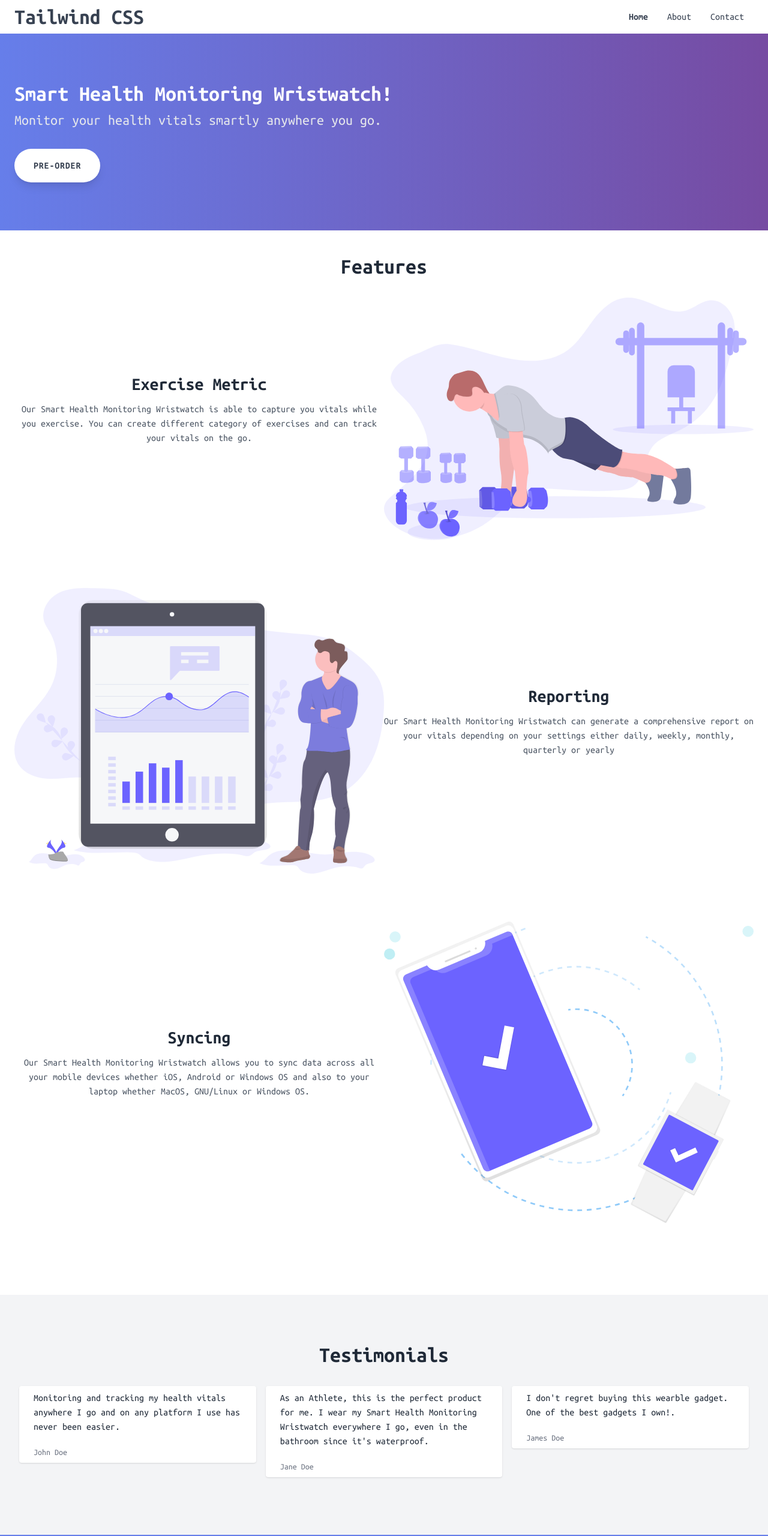
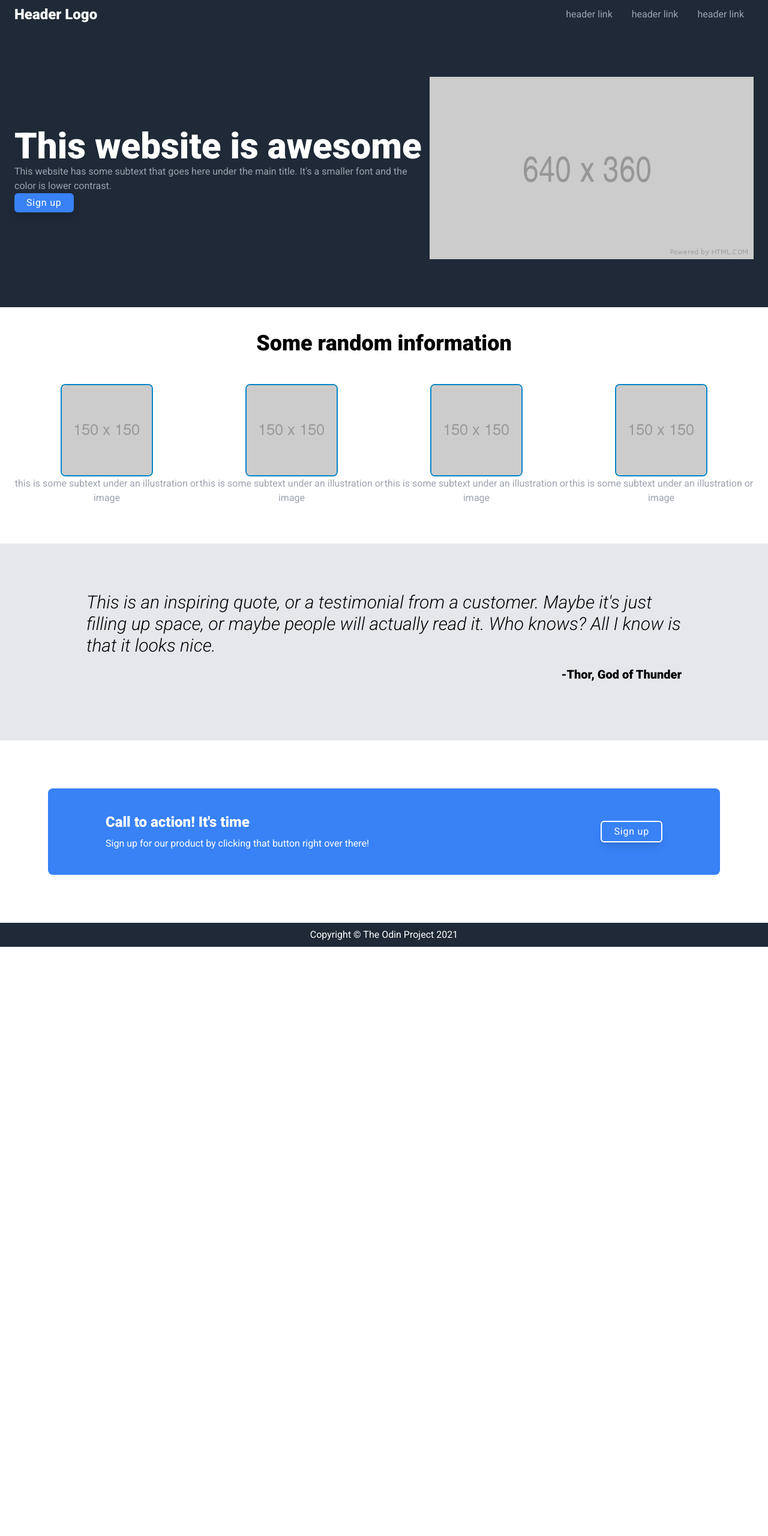
Before and after one commit to justEstif/project_landing_page, a website: page src/index.html in a window 1280 px wide. Shown: the top 2560 px of the page at 60% size. After the commit the page ends 1578 px from the top, so only its background shows below. Drawn offline with Linux system fonts and the light colour scheme.

Commit message:
done. looks uneven on very long screens

```diff
--- a/src/index.html
+++ b/src/index.html
@@ -6,7 +6,7 @@
     <meta name="viewport" content="width=device-width, initial-scale=1.0" />
     <!-- ? importing ubuntu mono -->
     <link
-      href="https://fonts.googleapis.com/css2?family=Ubuntu+Mono:wght@400;700&display=swap"
+      href="https://fonts.googleapis.com/css2?family=Roboto:ital,wght@0,400;0,900;1,300&display=swap"
       rel="stylesheet" />
     <link rel="stylesheet" href="../dist/main.css" />
     <title>Landing Page</title>
@@ -14,253 +14,146 @@
 
   <!-- ? setting the font, font color and bg-color -->
   <body
-    class="bg-white text-gray-700"
-    style="font-family: 'ubuntu mono', sans-serif">
-    <!-- ? nav bar -->
+    class="flex min-h-screen flex-col bg-white"
+    style="font-family: 'Roboto', sans-serif">
+    <div class="grow">
+      <section style="background-color: #1f2937">
         <nav>
           <div
-        class="container mx-auto flex items-center justify-between px-6 py-2">
-        <a href="#" class="text-2xl font-bold lg:text-4xl">Tailwind CSS</a>
-        <div class="block lg:hidden">
-          <button
-            class="apperance-none flex items-center rounded border border-gray-600 px-3 py-2 text-gray-500 hover:border-teal-500 hover:text-gray-800 focus:outline-none">
-            <svg
-              class="h-3 w-3 fill-current"
-              viewBox="0 0 20 20"
-              xmlns="http://www.w3.org/2000/svg">
-              <title>Menu</title>
-              <path d="M0 3h20v2H0V3zm0 6h20v2H0V9zm0 6h20v2H0v-2z" />
-            </svg>
-          </button>
-        </div>
-        <div class="hidden lg:block">
+            class="container mx-auto flex items-center justify-between p-2 px-6">
+            <a href="#" class="text-2xl font-bold text-white">Header Logo</a>
+            <div>
               <ul class="inline-flex">
-            <li><a href="/" class="px-4 font-bold">Home</a></li>
-            <li><a href="#" class="px-4 hover:text-gray-800">About</a></li>
-            <li><a href="#" class="px-4 hover:text-gray-800">Contact</a></li>
+                <li>
+                  <a href="#" class="px-4 text-gray-400 hover:text-white"
+                    >header link</a
+                  >
+                </li>
+                <li>
+                  <a href="#" class="px-4 text-gray-400 hover:text-white"
+                    >header link</a
+                  >
+                </li>
+                <li>
+                  <a href="#" class="px-4 text-gray-400 hover:text-white"
+                    >header link</a
+                  >
+                </li>
               </ul>
             </div>
           </div>
         </nav>
 
-    <!-- ? hero section -->
         <div
-      class="py-20"
-      style="background: linear-gradient(90deg, #667eea 0%, #764ba2 100%)">
-      <div class="container mx-auto px-6">
-        <h2 class="mb-2 text-4xl font-bold text-white">
-          Smart Health Monitoring Wristwatch!
+          class="container mx-auto flex items-center justify-between px-6 py-20">
+          <div class="">
+            <h2 class="mt-2 text-6xl font-bold text-white">
+              This website is awesome
             </h2>
-        <h3 class="mb-8 text-2xl text-gray-200">
-          Monitor your health vitals smartly anywhere you go.
-        </h3>
+            <div class="text-gray-400">
+              This website has some subtext that goes here under the main title.
+              It's a smaller font and the color is lower contrast.
+            </div>
             <button
-          class="rounded-full bg-white py-4 px-8 font-bold uppercase tracking-wider shadow-lg">
-          Pre-Order
+              style="background-color: #3882f6"
+              class="rounded-md py-1 px-5 tracking-wider text-white shadow-lg">
+              Sign up
             </button>
           </div>
-    </div>
-
-    <!-- ? features section  -->
-    <section class="container mx-auto p-10 px-6">
-      <h2 class="mb-8 text-center text-4xl font-bold text-gray-800">
-        Features
-      </h2>
-      <div class="mb-20 flex flex-wrap items-center">
-        <div class="w-full text-center md:w-1/2">
-          <h4 class="mb-3 text-3xl font-bold text-gray-800">Exercise Metric</h4>
-          <p class="mb-8 text-gray-600">
-            Our Smart Health Monitoring Wristwatch is able to capture you vitals
-            while you exercise. You can create different category of exercises
-            and can track your vitals on the go.
-          </p>
-        </div>
-        <div class="w-full md:w-1/2">
-          <img src="assets/health.svg" alt="monitoring" />
-        </div>
-      </div>
-      <div class="mb-20 flex flex-wrap items-center">
-        <div class="w-full md:w-1/2">
-          <img src="assets/report.svg" alt="Reporting" />
-        </div>
-        <div class="w-full text-center md:w-1/2">
-          <h4 class="mb-3 text-3xl font-bold text-gray-800">Reporting</h4>
-          <p class="mb-8 text-gray-600">
-            Our Smart Health Monitoring Wristwatch can generate a comprehensive
-            report on your vitals depending on your settings either daily,
-            weekly, monthly, quarterly or yearly
-          </p>
-        </div>
-      </div>
-      <div class="mb-20 flex flex-wrap items-center">
-        <div class="w-full text-center md:w-1/2">
-          <h4 class="mb-3 text-3xl font-bold text-gray-800">Syncing</h4>
-          <p class="mb-8 text-gray-600">
-            Our Smart Health Monitoring Wristwatch allows you to sync data
-            across all your mobile devices whether iOS, Android or Windows OS
-            and also to your laptop whether MacOS, GNU/Linux or Windows OS.
-          </p>
-        </div>
-        <div class="w-full md:w-1/2">
-          <img src="assets/sync.svg" alt="syncing" />
+          <div>
+            <img src="assets/lg-img.png" alt="placeholder" />
           </div>
         </div>
       </section>
 
-    <!-- ? testimonials section -->
-    <section class="bg-gray-100">
-      <div class="container mx-auto px-6 py-20">
-        <h2 class="mb-8 text-center text-4xl font-bold text-gray-800">
-          Testimonials
+      <section style="background-color: #fff" class="mb-16">
+        <h2 class="mb-2 py-10 text-center text-4xl font-bold">
+          Some random information
         </h2>
-        <div class="flex flex-wrap">
-          <div class="mb-4 w-full px-2 md:w-1/3">
-            <div class="rounded bg-white py-2 shadow">
-              <p class="mb-5 px-6 text-base text-gray-800">
-                Monitoring and tracking my health vitals anywhere I go and on
-                any platform I use has never been easier.
-              </p>
-              <p class="px-6 text-xs text-gray-500 md:text-sm">John Doe</p>
-            </div>
-          </div>
-          <div class="mb-4 w-full px-2 md:w-1/3">
-            <div class="rounded bg-white py-2 shadow">
-              <p class="mb-5 px-6 text-base text-gray-800">
-                As an Athlete, this is the perfect product for me. I wear my
-                Smart Health Monitoring Wristwatch everywhere I go, even in the
-                bathroom since it's waterproof.
-              </p>
-              <p class="px-6 text-xs text-gray-500 md:text-sm">Jane Doe</p>
-            </div>
-          </div>
-          <div class="mb-4 w-full px-2 md:w-1/3">
-            <div class="rounded bg-white py-2 shadow">
-              <p class="mb-5 px-6 text-base text-gray-800">
-                I don't regret buying this wearble gadget. One of the best
-                gadgets I own!.
-              </p>
-              <p class="px-6 text-xs text-gray-500 md:text-sm">James Doe</p>
-            </div>
-          </div>
+        <div class="container mx-auto px-6 py-0 text-center">
+          <div class="flex items-center justify-between text-gray-400">
+            <figure class="flex flex-col items-center justify-center">
+              <img
+                src="assets/sm-img.png"
+                alt="Elephant at sunset"
+                class="rounded-lg border-2 border-double border-sky-600" />
+              <figcaption>
+                this is some subtext under an illustration or image
+              </figcaption>
+            </figure>
+            <figure class="flex flex-col items-center justify-center">
+              <img
+                src="assets/sm-img.png"
+                alt="Elephant at sunset"
+                class="rounded-lg border-2 border-double border-sky-600" />
+              <figcaption>
+                this is some subtext under an illustration or image
+              </figcaption>
+            </figure>
+            <figure class="flex flex-col items-center justify-center">
+              <img
+                src="assets/sm-img.png"
+                alt="Elephant at sunset"
+                class="rounded-lg border-2 border-double border-sky-600" />
+              <figcaption>
+                this is some subtext under an illustration or image
+              </figcaption>
+            </figure>
+            <figure class="flex flex-col items-center justify-center">
+              <img
+                src="assets/sm-img.png"
+                alt="Elephant at sunset"
+                class="rounded-lg border-2 border-double border-sky-600" />
+              <figcaption>
+                this is some subtext under an illustration or image
+              </figcaption>
+            </figure>
           </div>
         </div>
       </section>
-    <section style="background-color: #667eea">
-      <div class="container mx-auto px-6 py-20 text-center">
-        <h2 class="mb-6 text-center text-4xl font-bold text-white">
-          Limited in Stock
+
+      <section style="background-color: #e5e7eb">
+        <div class="mx-auto flex flex-col px-36 py-20 align-middle">
+          <h2 class="mb-0 text-3xl italic">
+            This is an inspiring quote, or a testimonial from a customer. Maybe
+            it's just filling up space, or maybe people will actually read it.
+            Who knows? All I know is that it looks nice.
           </h2>
-        <h3 class="my-4 text-2xl text-white">
-          Get yourself the Smart Health Monitoring Wristwatch!
-        </h3>
+          <div class="my-4 self-end text-xl font-semibold">
+            -Thor, God of Thunder
+          </div>
+        </div>
+      </section>
+
+      <section class="m-0" style="background-color: #fff">
+        <section class="m-20 rounded-lg" style="background-color: #3882f6">
+          <div
+            class="mx-auto flex items-center justify-between px-24 py-10 text-white">
+            <div>
+              <h2 class="mb-2 text-2xl font-semibold text-white">
+                Call to action! It's time
+              </h2>
+              <div>
+                Sign up for our product by clicking that button right over
+                there!
+              </div>
+            </div>
+            <div>
               <button
-          class="myy-6 lg rounded-full bg-white py-4 px-8 font-bold uppercase tracking-wider shadow">
-          Pre-Order
+                style="background-color: #3882f6"
+                class="rounded-md border-2 border-white py-1 px-5 tracking-wider text-white shadow-lg">
+                Sign up
               </button>
             </div>
+          </div>
         </section>
-    <footer class="bg-gray-100">
-      <div class="container mx-auto px-6 pt-10 pb-6">
-        <div class="flex flex-wrap">
-          <div class="w-full text-center md:w-1/4 md:text-left">
-            <h5 class="mb-6 font-bold uppercase">Links</h5>
-            <ul class="mb-4">
-              <li class="mt-2">
-                <a
-                  href="#"
-                  class="text-gray-600 hover:text-orange-500 hover:underline"
-                  >FAQ</a
-                >
-              </li>
-              <li class="mt-2">
-                <a
-                  href="#"
-                  class="text-gray-600 hover:text-orange-500 hover:underline"
-                  >Help</a
-                >
-              </li>
-              <li class="mt-2">
-                <a
-                  href="#"
-                  class="text-gray-600 hover:text-orange-500 hover:underline"
-                  >Support</a
-                >
-              </li>
-            </ul>
+      </section>
     </div>
-          <div class="w-full text-center md:w-1/4 md:text-left">
-            <h5 class="mb-6 font-bold uppercase">Legal</h5>
-            <ul class="mb-4">
-              <li class="mt-2">
-                <a
-                  href="#"
-                  class="text-gray-600 hover:text-orange-500 hover:underline"
-                  >Terms</a
-                >
-              </li>
-              <li class="mt-2">
-                <a
-                  href="#"
-                  class="text-gray-600 hover:text-orange-500 hover:underline"
-                  >Privacy</a
-                >
-              </li>
-            </ul>
-          </div>
-          <div class="w-full text-center md:w-1/4 md:text-left">
-            <h5 class="mb-6 font-bold uppercase">Social</h5>
-            <ul class="mb-4">
-              <li class="mt-2">
-                <a
-                  href="#"
-                  class="text-gray-600 hover:text-orange-500 hover:underline"
-                  >Facebook</a
-                >
-              </li>
-              <li class="mt-2">
-                <a
-                  href="#"
-                  class="text-gray-600 hover:text-orange-500 hover:underline"
-                  >Linkedin</a
-                >
-              </li>
-              <li class="mt-2">
-                <a
-                  href="#"
-                  class="text-gray-600 hover:text-orange-500 hover:underline"
-                  >Twitter</a
-                >
-              </li>
-            </ul>
-          </div>
-          <div class="w-full text-center md:w-1/4 md:text-left">
-            <h5 class="mb-6 font-bold uppercase">Company</h5>
-            <ul class="mb-4">
-              <li class="mt-2">
-                <a
-                  href="#"
-                  class="text-gray-600 hover:text-orange-500 hover:underline"
-                  >Official Blog</a
-                >
-              </li>
-              <li class="mt-2">
-                <a
-                  href="#"
-                  class="text-gray-600 hover:text-orange-500 hover:underline"
-                  >About Us</a
-                >
-              </li>
-              <li class="mt-2">
-                <a
-                  href="#"
-                  class="text-gray-600 hover:text-orange-500 hover:underline"
-                  >Contact</a
-                >
-              </li>
-            </ul>
-          </div>
-        </div>
-      </div>
+
+    <footer
+      style="background-color: #1f2937"
+      class="py-2 text-center text-white">
+      <div>Copyright &copy; The Odin Project 2021</div>
     </footer>
   </body>
 </html>
```
Also changed, not shown: dist/main.css, src/assets/health.svg (deleted), src/assets/lg-img.png (added), src/assets/report.svg (deleted), src/assets/sm-img.png (added), src/assets/sync.svg (deleted). Lines whose indentation alone changed are shown as unchanged.
